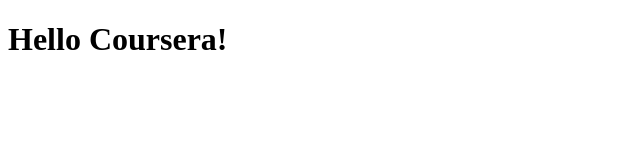
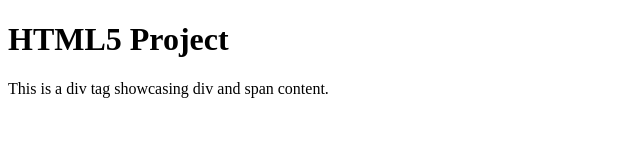
Before and after one commit to codecommie/Coursera-Test, a plain HTML site: page site/index.html in a window 1280 px wide. Shown: the whole page, without its empty margins (0-640 px from the left). Drawn offline with Linux system fonts and the light colour scheme.

Commit message:
Update index.html

```diff
--- a/site/index.html
+++ b/site/index.html
@@ -1,4 +1,4 @@
-<!DOCTYPE html>
+<!DOCTYPE HTML>
 <html lang="en">
 <head>
     <meta charset="UTF-8">
@@ -6,6 +6,10 @@
     <title>Coursera Test</title>
 </head>
 <body>
-    <h1>Hello Coursera!</h1>
+    <div><h1>HTML5 Project</h1></div>
+
+        <div>
+            <p>This is a div tag showcasing div and <span>span content.</span></p>
+        </div>
 </body>
 </html>
```
